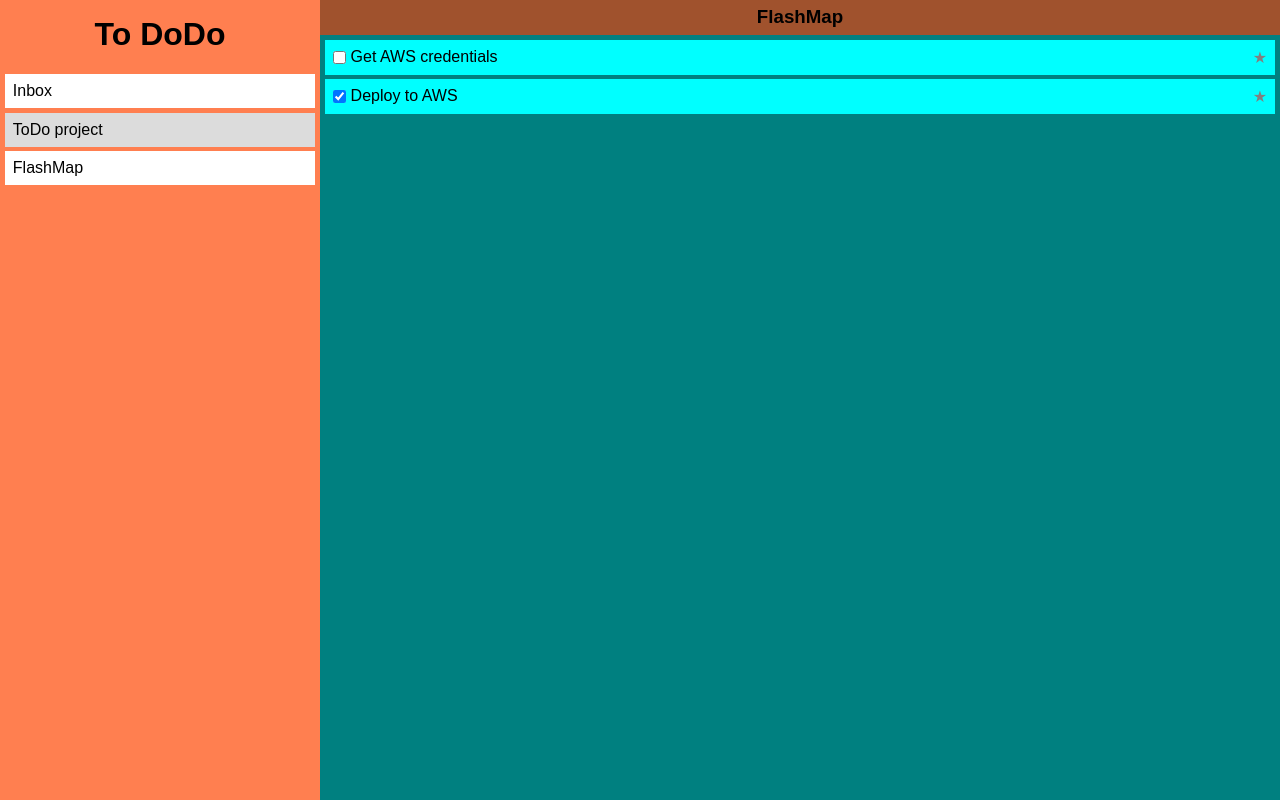
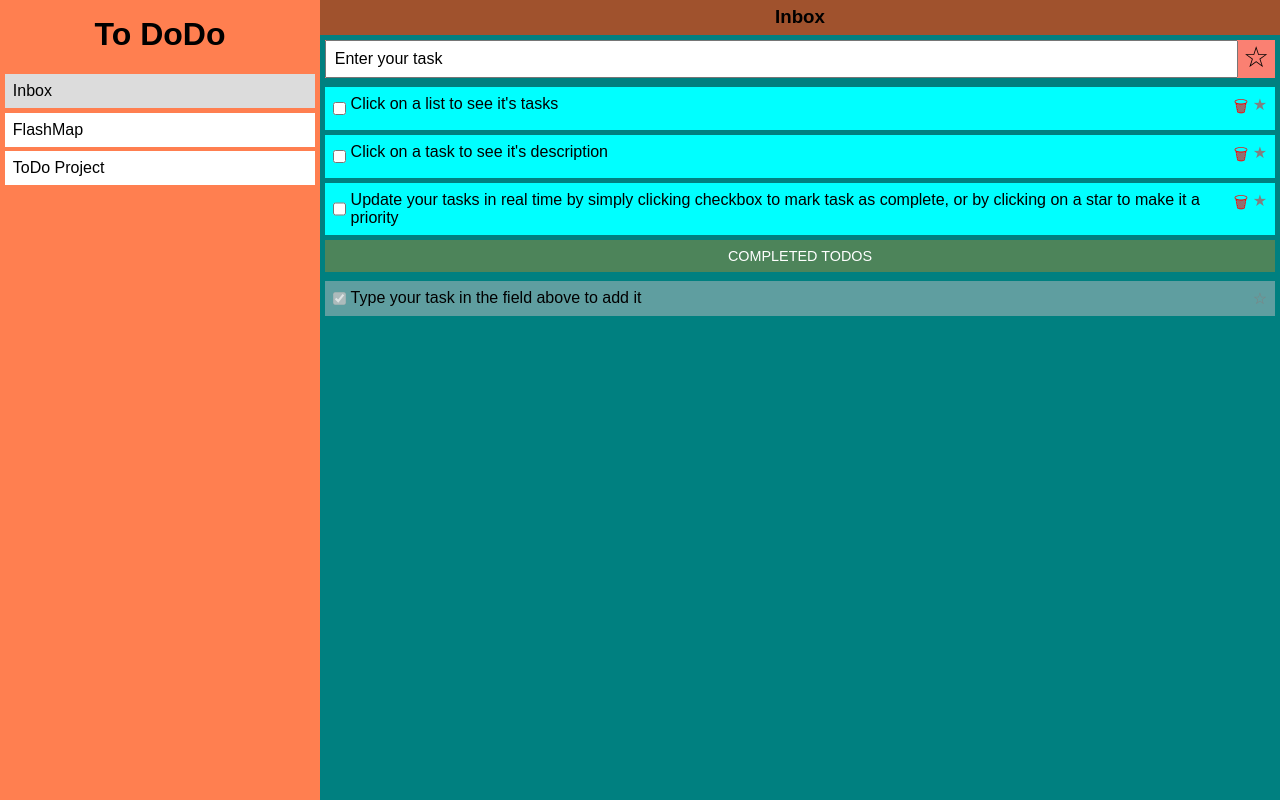
Before and after one commit to andrewr224/to-dodo, a website built with webpack: page dist/index.html in a window 1280 px wide. Both pictures are taken after a click on the checkbox 339 px from the left and 96 px from the top of the page. Built offline with nearby package versions, Linux system fonts and the light colour scheme.

Commit message:
Add possibility to add new tasks and switch lists :musical_note:

```diff
--- /dev/null
+++ b/src/controller.js
@@ -0,0 +1,213 @@
+const controller = (() => {
+  const container = document.querySelector('section');
+  const listsBox  = document.querySelector('.lists');
+  const toDoBox   = document.querySelector('.todos');
+  const lists     = [];
+
+  let buildList = (list) => {
+    let box = document.createElement('div');
+    box.classList.add('list');
+    box.textContent = list.title;
+    box.dataset.value = lists.indexOf(list);
+    box.addEventListener('click', select);
+    return box;
+  };
+
+  let deselectOld = () => {
+    let oldActive = document.querySelector('.active');
+    if (oldActive) { oldActive.classList.remove('active'); }
+  };
+
+  function select() {
+    deselectOld();
+
+    let listNum = this.getAttribute('data-value');
+
+    showList(lists[listNum]);
+  };
+
+  function done() {
+    let listNum = document.querySelector('.active').getAttribute('data-value');
+    let list    = lists[listNum];
+    let index   = this.parentNode.getAttribute('data-todo');
+
+    list.markDone(index);
+    showList(list);
+  };
+
+  function toggleStar() {
+    let listNum = document.querySelector('.active').getAttribute('data-value');
+    let list    = lists[listNum];
+    let index   = this.parentNode.getAttribute('data-todo');
+    let todo    = list.todos[index];
+
+    todo.toggleStar();
+    showList(list);
+  };
+
+  function destroy() {
+    if(!confirm('Delete Item?')) { return; }
+
+    let listNum = document.querySelector('.active').getAttribute('data-value');
+    let list    = lists[listNum];
+    let index   = this.parentNode.getAttribute('data-todo');
+
+    list.destroy(index);
+    showList(list);
+  }
+
+  let buildToDo = (todo) => {
+    let listNum = document.querySelector('.active').getAttribute('data-value');
+    let list    = lists[listNum];
+
+    let box = document.createElement('div');
+    box.dataset.todo = list.todos.indexOf(todo);
+    box.classList.add('todo');
+
+    let checkbox = document.createElement('input');
+    checkbox.addEventListener('click', done);
+    checkbox.type = 'checkbox';
+
+    let title = document.createElement('p');
+    title.textContent = todo.title;
+
+    let trash = document.createElement('span');
+    trash.addEventListener('click', destroy);
+    trash.innerHTML = '&#128465;';
+
+    let star = document.createElement('span');
+    star.addEventListener('click', toggleStar);
+    star.innerHTML = todo.star ? '&#9733;' : '&#9734;';
+
+    box.appendChild(checkbox);
+    box.appendChild(title);
+    box.appendChild(trash);
+    box.appendChild(star);
+
+    return box;
+  };
+
+  let buildDone = (done) => {
+    let listNum = document.querySelector('.active').getAttribute('data-value');
+    let list    = lists[listNum];
+
+    let box = document.createElement('div');
+    box.classList.add('done');
+
+    let checkbox = document.createElement('input');
+    checkbox.checked = true;
+    checkbox.disabled = true;
+    checkbox.type = 'checkbox';
+
+    let p = document.createElement('p');
+    p.textContent = done.title;
+
+    let star = document.createElement('span');
+    star.innerHTML = done.star ? '&#9733;' : '&#9734;';
+
+    box.appendChild(checkbox);
+    box.appendChild(p);
+    box.appendChild(star);
+
+    return box;
+  };
+
+  let addList = (list) => {
+    lists.push(list);
+
+    listsBox.appendChild(buildList(list));
+  };
+
+  let renderToDo = (todo) => {
+    toDoBox.appendChild(buildToDo(todo));
+  };
+
+  let renderDone = (done) => {
+    toDoBox.appendChild(buildDone(done));
+  };
+
+  let clearToDos = () => {
+    toDoBox.textContent = '';
+  };
+
+  let addHeader = (title) => {
+    let header = document.createElement('header');
+    let h3     = document.createElement('h3');
+
+    h3.textContent = title;
+    header.appendChild(h3);
+
+    toDoBox.appendChild(header);
+  };
+
+  function addToDo(e) {
+    if (event.keyCode == 13) {
+      let title   = this.value;
+
+      if(!title) { return; }
+
+      let listNum = document.querySelector('.active').getAttribute('data-value');
+      let star    = document.querySelector('.star').checked;
+
+      let list = lists[listNum];
+
+      list.addToDo({'title': title, 'star': star});
+
+      showList(list);
+    }
+  }
+
+  let addInput = () => {
+    let msg = 'Enter your task';
+
+    let div = document.createElement('div');
+    div.classList.add('input-group');
+
+    let title = document.createElement('input');
+    title.addEventListener('keydown', addToDo);
+    title.type = 'text';
+    title.value = msg;
+    title.addEventListener('focus', () => { if(title.value == msg) { title.value=''; } });
+    title.addEventListener('focusout', () => { if(!title.value) { title.value = msg; } });
+
+    let star = document.createElement('input');
+    star.classList.add('star');
+    star.type = 'checkbox';
+
+    div.appendChild(title);
+    div.appendChild(star);
+
+    toDoBox.appendChild(div);
+  };
+
+  let highlight = (i) => {
+    document.querySelector(`[data-value='${i}']`).classList.add('active');
+  };
+
+  let showList = (list) => {
+    clearToDos();
+    addHeader(list.title);
+    addInput();
+    highlight(lists.indexOf(list));
+
+    list.todos.forEach(todo => {
+      renderToDo(todo);
+    });
+
+    if(list.dones.length == 0) { return; }
+
+    let completed = document.createElement('p');
+    completed.classList.add('completed');
+    completed.textContent = 'Completed Todos';
+
+    toDoBox.appendChild(completed);
+
+    list.dones.forEach(done => {
+      renderDone(done);
+    });
+  };
+
+  return { addList, showList };
+})();
+
+export default controller;
--- a/src/generator.js
+++ /dev/null
@@ -1,68 +0,0 @@
-const generator = (() => {
-  const container = document.querySelector('section');
-  const listsBox  = document.querySelector('.lists');
-  const toDoBox   = document.querySelector('.todos');
-
-  let buildList = (list) => {
-    let box = document.createElement('div');
-    box.classList.add('list');
-    box.textContent = list.title;
-
-    return box;
-  };
-
-  let buildToDo = (todo) => {
-    let box = document.createElement('div');
-    box.classList.add('todo');
-
-    let checkbox = document.createElement('input');
-    checkbox.type = 'checkbox';
-
-    let p = document.createElement('p');
-    p.textContent = todo.title;
-
-    let star = document.createElement('span');
-    star.innerHTML = todo.star ? '&#9733;' : '&#9734;';
-
-    box.appendChild(checkbox);
-    box.appendChild(p);
-    box.appendChild(star);
-
-    return box;
-  };
-
-  let addList = (list) => {
-    listsBox.appendChild(buildList(list));
-  };
-
-  let addToDo = (todo) => {
-    toDoBox.appendChild(buildToDo(todo));
-  };
-
-  let clearToDos = () => {
-    toDoBox.textContent = '';
-  };
-
-  let addHeader = (title) => {
-    let header = document.createElement('header');
-    let h3     = document.createElement('h3');
-
-    h3.textContent = title;
-    header.appendChild(h3);
-
-    toDoBox.appendChild(header);
-  };
-
-  let showList = (list) => {
-    clearToDos();
-    addHeader(list.title);
-
-    list.todos.forEach(todo => {
-      addToDo(todo);
-    });
-  };
-
-  return { addList, showList };
-})();
-
-export default generator;
--- a/src/index.js
+++ b/src/index.js
@@ -1,9 +1,26 @@
-import generator from './generator';
-import List      from './list';
+import controller from './controller';
+import List       from './list';
+
+let lists = document.querySelectorAll('.list');
+let todoField = document.querySelector('.todo-field');
+
+let inbox = List.new({'title': 'Inbox'});
+inbox.addToDo({'title': 'Type your task in the field above to add it', 'star': false});
+inbox.addToDo({'title': "Click on a list to see it's tasks", 'star': true});
+inbox.addToDo({'title': "Click on a task to see it's description", 'star': true});
+inbox.addToDo({'title': 'Update your tasks in real time by simply clicking checkbox to mark task as complete, or by clicking on a star to make it a priority', 'star': true});
 
 let flash = List.new({'title': 'FlashMap'});
-flash.addToDo({'title': 'Get AWS credentials', 'description': '', 'dueDate': '18:04:16', 'star': true});
-flash.addToDo({'title': 'Deploy to AWS', 'description': 'Deploy FlashMap to AWS', 'star': true});
+flash.addToDo({'title': 'Get AWS credentials', 'star': true});
+flash.addToDo({'title': 'Deploy to AWS', 'star': true});
 
-generator.addList(flash);
-generator.showList(flash);
+let todo = List.new({'title': 'ToDo Project'});
+todo.addToDo({'title': 'Pick a nice name', 'star': true});
+todo.addToDo({'title': 'Create some dummy markup', 'star': true});
+todo.addToDo({'title': 'Add basic styles', 'star': true});
+todo.addToDo({'title': 'Add js to rule them all', 'star': true});
+
+controller.addList(inbox);
+controller.addList(flash);
+controller.addList(todo);
+controller.showList(inbox);
--- a/src/list.js
+++ b/src/list.js
@@ -1,22 +1,31 @@
-import generator from './generator';
-import ToDo      from './todo';
+import ToDo from './todo';
 
 class List {
   constructor(params) {
     this.title = params['title'];
     this.todos = [];
+    this.dones = [];
   }
 
   static new(params) {
     return new this(params);
   }
 
-  sayStuff() {
-    console.log('quack!');
+  addToDo(params) {
+    this.todos.push(ToDo.new(params));
   }
 
-  addToDo(params) {
-    this.todos.push(ToDo.new(params));
+  destroy(index){
+    this.todos.splice(index, 1);
+  }
+
+  markDone(index) {
+    let todo = this.todos[index];
+
+    todo.markDone();
+
+    this.dones.push(todo);
+    this.destroy(index);
   }
 }
 
--- a/src/todo.js
+++ b/src/todo.js
@@ -1,21 +1,20 @@
 class ToDo {
   constructor(params) {
     this.title = params['title'];
-    this.description = params['description'];
-    this.dueDate = params['dueDate'];
-    this.star = params['star'];
+    this.star  = params['star'];
+    this.done  = false;
   }
 
   static new(params) {
     return new this(params);
   }
 
-  sayStuff() {
-    console.log('Surprise, motherfucker!');
+  toggleStar() {
+    this.star = !this.star;
   }
 
-  toggleStar() {
-    this.star = !this.star;
+  markDone() {
+    this.done = true;
   }
 
   removeDueDate() {
```
Also changed, not shown: dist/bundle.js, dist/index.html, dist/main.css.
